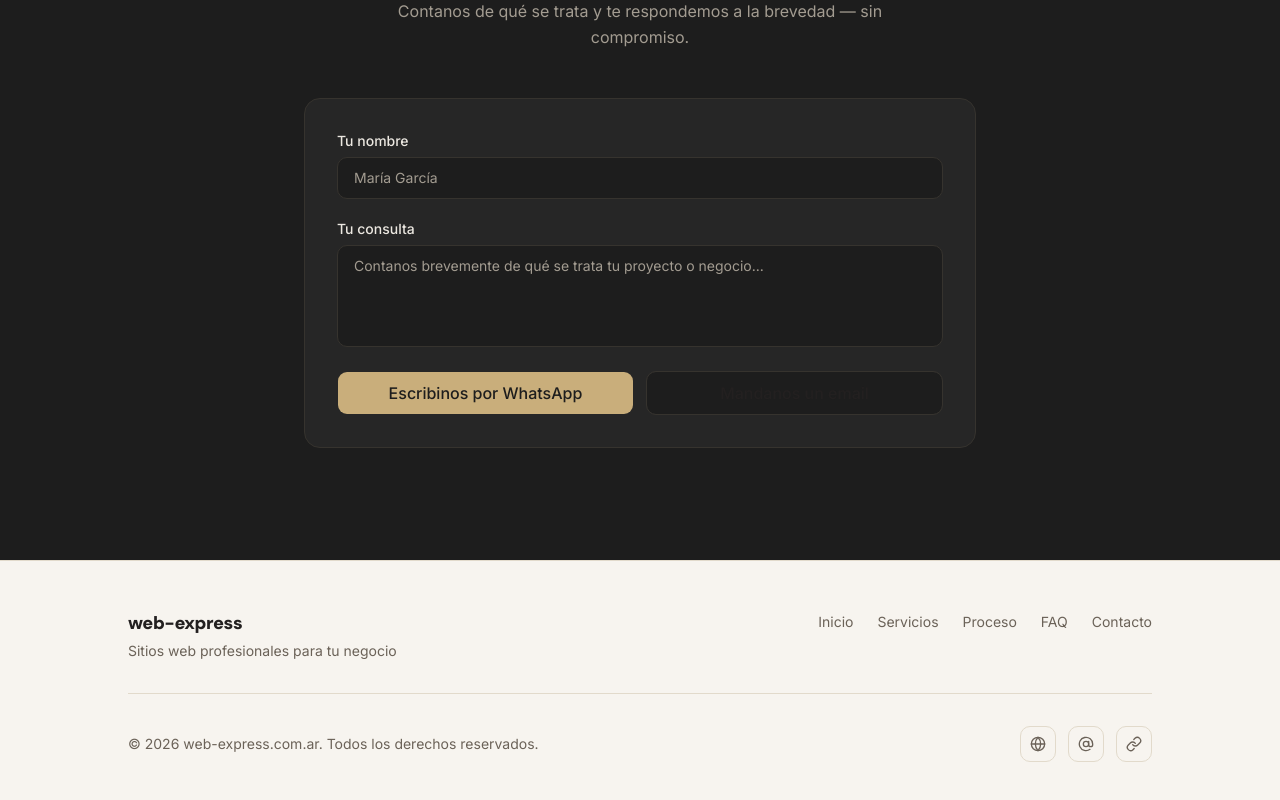
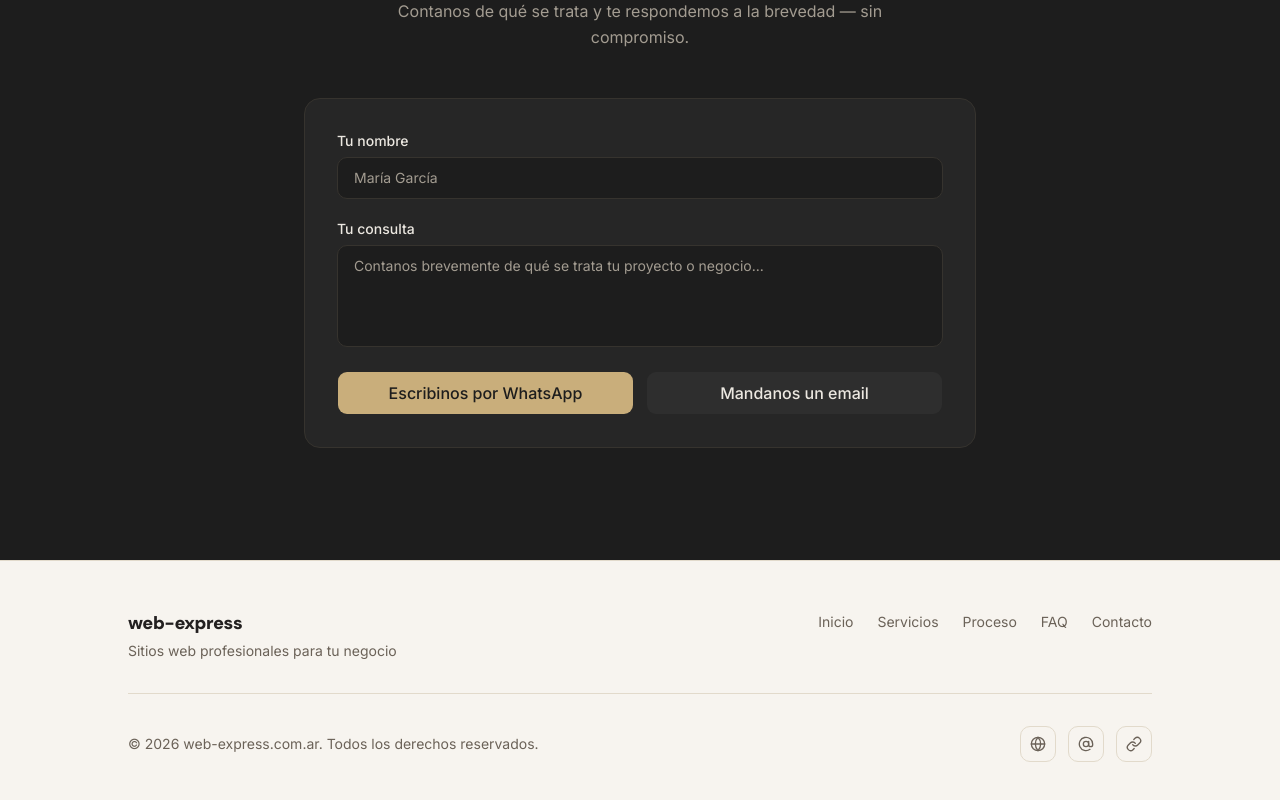
Before and after one commit to moix197/web-express, a Next.js app: page / in a window 1280 px wide. Shown: the part 4290-5090 px from the top of the page. Built offline with nearby package versions, Linux system fonts and the light colour scheme.

Commit message:
fix(contact): use gray secondary variant for email button on inverted section

```diff
--- a/src/components/sections/Contact.tsx
+++ b/src/components/sections/Contact.tsx
@@ -107,7 +107,7 @@ export function Contact() {
               <Button
                 asChild
                 size="lg"
-                variant="outline"
+                variant="secondary"
                 className="h-11 flex-1 px-6 text-base transition-colors duration-150 ease-out"
               >
                 <a href={mailHref}>
```
